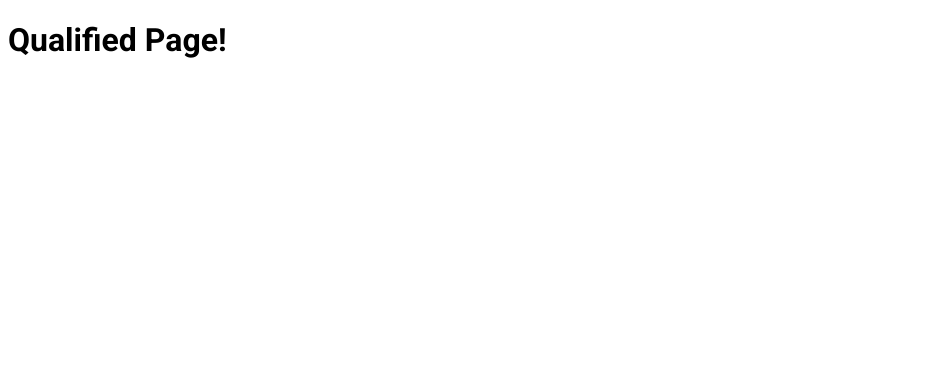
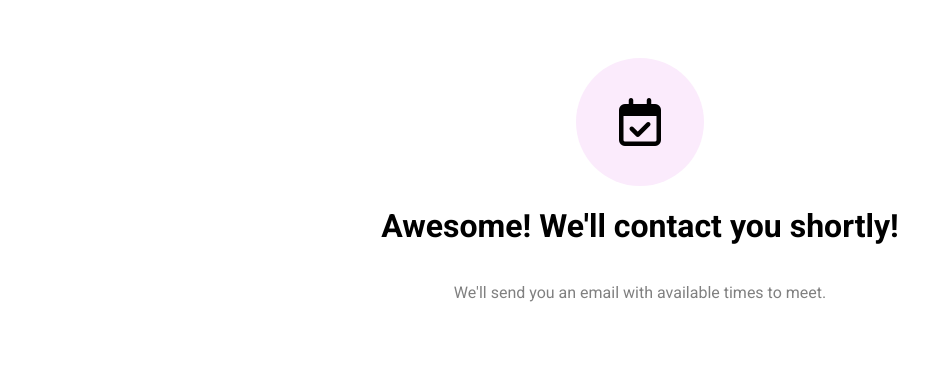
Before and after one commit to bduran04/Prototype_Web_Page, a plain HTML site: page pages/qualified.html in a window 1280 px wide. Shown: the whole page, without its empty margins (0-951 px from the left). Drawn offline with Linux system fonts and the light colour scheme; files that its build step writes are made by us from their sources.

Commit message:
updated styling for qualified/unqualified pages; validate email WIP

```diff
--- a/pages/qualified.html
+++ b/pages/qualified.html
@@ -8,15 +8,24 @@
     <link rel="preconnect" href="https://fonts.googleapis.com">
     <link rel="preconnect" href="https://fonts.gstatic.com" crossorigin>
     <link href="https://fonts.googleapis.com/css2?family=Roboto:wght@100&display=swap" rel="stylesheet">
-    <link rel="stylesheet" href="style.css" />
+    <link rel="stylesheet" href="../style.css" />
     <script src="https://kit.fontawesome.com/9d776e11d4.js" crossorigin="anonymous"></script>
     <title>Qualified Page</title>
 </head>
 
 <body>
-   <h1>
-       Qualified Page!
-   </h1>
+   <div class="container2">
+    <div class="header">
+        <div class="icon-container">
+            <i class="fa-regular fa-calendar-check fa-3x"></i>
+        </div>
+        <h1>Awesome! We'll contact you shortly!</h1>
+    </div>
+    <div class="instructions">
+        <p>
+            We'll send you an email with available times to meet.
+        </p>
+   </div>
 </body>
 
 </html>
--- a/style.css
+++ b/style.css
@@ -31,6 +31,12 @@ body {
     padding: 50px;
     width: 40%;
     margin: 0 auto;
+}
+
+.container2 {
+  padding: 50px;
+  width: 50%;
+  margin: 0 auto;
 }
 
 .email-input {
```
Also changed, not shown: pages/unqualified.html (+16 -4 lines), script.js (+11 -2 lines).
